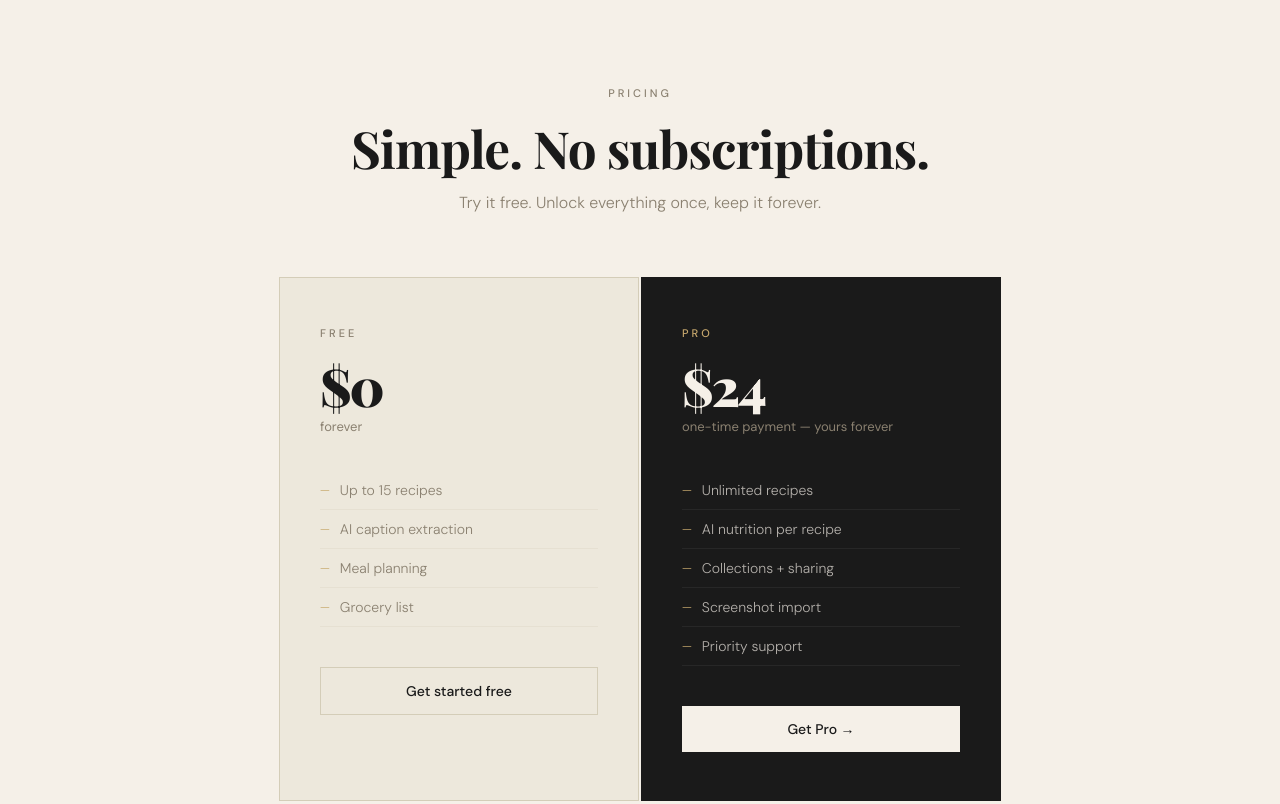
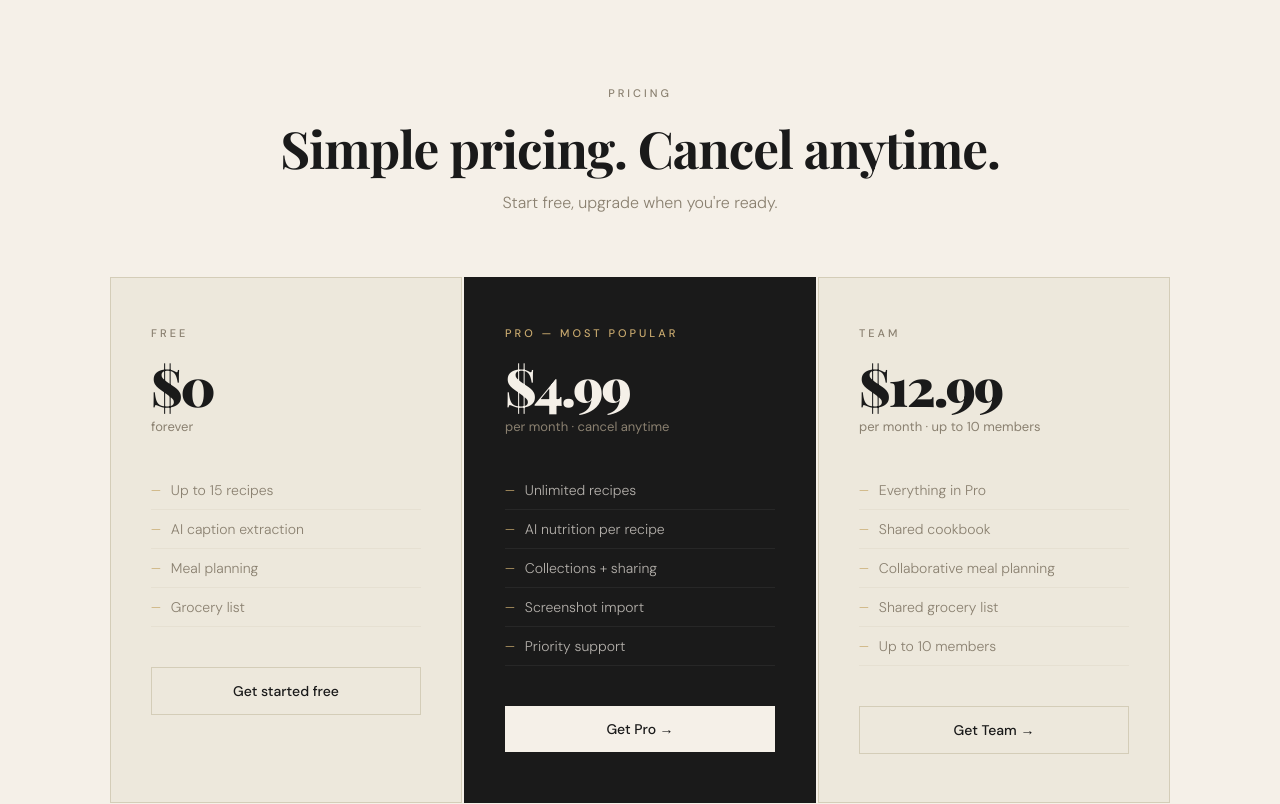
Before and after one commit to Malonk16/Forkd, a Next.js app: page / in a window 1280 px wide. Shown: the part 2520-3324 px from the top of the page. Built offline with nearby package versions, Linux system fonts and the light colour scheme; a web font is replaced by a local one.

Commit message:
Updated Protier option

```diff
--- a/app/page.js
+++ b/app/page.js
@@ -238,10 +238,10 @@ export default function LandingPage() {
         }
         .pricing-cards {
           display: flex; gap: 2px; justify-content: center;
-          flex-wrap: wrap; max-width: 760px; margin: 0 auto;
+          flex-wrap: wrap; max-width: 1060px; margin: 0 auto;
         }
         .pricing-card {
-          flex: 1; min-width: 280px; max-width: 360px;
+          flex: 1; min-width: 260px; max-width: 360px;
           border: 1px solid var(--cream-dark);
           padding: 48px 40px; text-align: left;
           background: var(--cream-mid);
@@ -460,9 +460,9 @@ export default function LandingPage() {
       <section className="pricing" id="pricing">
         <div style={{ maxWidth: 1100, margin: '0 auto' }}>
           <div className="section-label">Pricing</div>
-          <h2 className="section-title">Simple. No subscriptions.</h2>
-          <p className="pricing-sub">Try it free. Unlock everything once, keep it forever.</p>
-          <div className="pricing-cards">
+          <h2 className="section-title">Simple pricing. Cancel anytime.</h2>
+          <p className="pricing-sub">Start free, upgrade when you're ready.</p>
+          <div className="pricing-cards" style={{ maxWidth: 1060 }}>
             <div className="pricing-card">
               <div className="pricing-tier">Free</div>
               <div className="pricing-price">$0</div>
@@ -476,9 +476,9 @@ export default function LandingPage() {
               <a href="/login" className="btn-pricing btn-pricing-outline">Get started free</a>
             </div>
             <div className="pricing-card featured">
-              <div className="pricing-tier">Pro</div>
-              <div className="pricing-price">$24</div>
-              <div className="pricing-period">one-time payment — yours forever</div>
+              <div className="pricing-tier">Pro — Most Popular</div>
+              <div className="pricing-price">$4.99</div>
+              <div className="pricing-period">per month · cancel anytime</div>
               <ul className="pricing-features">
                 <li>Unlimited recipes</li>
                 <li>AI nutrition per recipe</li>
@@ -487,6 +487,19 @@ export default function LandingPage() {
                 <li>Priority support</li>
               </ul>
               <a href="/login" className="btn-pricing btn-pricing-filled">Get Pro →</a>
+            </div>
+            <div className="pricing-card">
+              <div className="pricing-tier">Team</div>
+              <div className="pricing-price">$12.99</div>
+              <div className="pricing-period">per month · up to 10 members</div>
+              <ul className="pricing-features">
+                <li>Everything in Pro</li>
+                <li>Shared cookbook</li>
+                <li>Collaborative meal planning</li>
+                <li>Shared grocery list</li>
+                <li>Up to 10 members</li>
+              </ul>
+              <a href="/login" className="btn-pricing btn-pricing-outline">Get Team →</a>
             </div>
           </div>
         </div>
```
